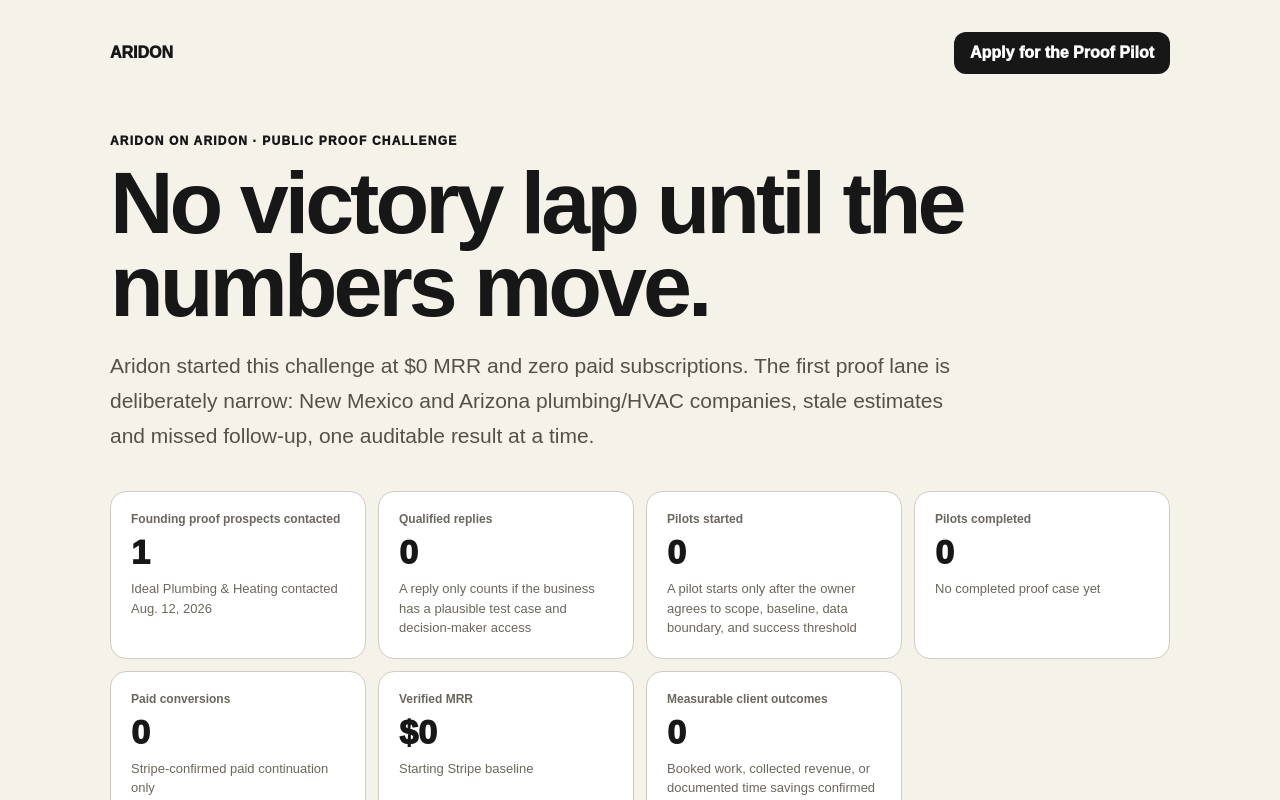
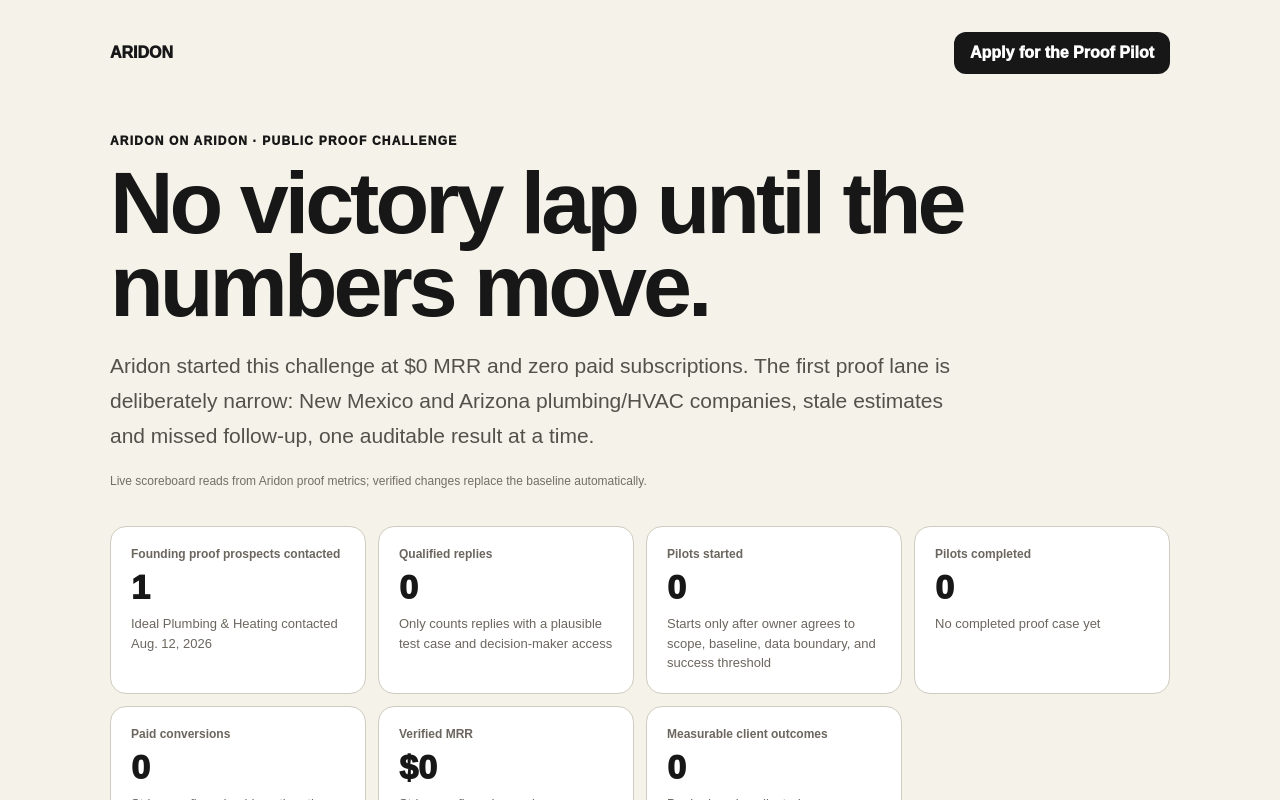
Before and after one commit to jimrusk/aridon-app, a Next.js app: page /business-os/proof in a window 1280 px wide. Shown: the top 800 px of the page. Built offline with nearby package versions, Linux system fonts and the light colour scheme; no server answers; the database is empty.

Commit message:
Make proof scoreboard live from Supabase

```diff
--- a/app/business-os/proof/page.tsx
+++ b/app/business-os/proof/page.tsx
@@ -1,16 +1,39 @@
+'use client';
+
+import { useEffect, useState } from 'react';
 import Link from 'next/link';
+import { getBrowserClient } from '../../../lib/supabase';
 
-const funnel = [
-  ['Founding proof prospects contacted','1','Ideal Plumbing & Heating contacted Aug. 12, 2026'],
-  ['Qualified replies','0','A reply only counts if the business has a plausible test case and decision-maker access'],
-  ['Pilots started','0','A pilot starts only after the owner agrees to scope, baseline, data boundary, and success threshold'],
-  ['Pilots completed','0','No completed proof case yet'],
-  ['Paid conversions','0','Stripe-confirmed paid continuation only'],
-  ['Verified MRR','$0','Starting Stripe baseline'],
-  ['Measurable client outcomes','0','Booked work, collected revenue, or documented time savings confirmed by the business'],
+type Metric = { id:string; label:string; value_text:string; note:string | null; sort_order:number; updated_at:string };
+
+const fallback: Metric[] = [
+  {id:'prospects_contacted',label:'Founding proof prospects contacted',value_text:'1',note:'Ideal Plumbing & Heating contacted Aug. 12, 2026',sort_order:10,updated_at:'2026-08-12T00:00:00Z'},
+  {id:'qualified_replies',label:'Qualified replies',value_text:'0',note:'Only counts replies with a plausible test case and decision-maker access',sort_order:20,updated_at:'2026-08-12T00:00:00Z'},
+  {id:'pilots_started',label:'Pilots started',value_text:'0',note:'Starts only after owner agrees to scope, baseline, data boundary, and success threshold',sort_order:30,updated_at:'2026-08-12T00:00:00Z'},
+  {id:'pilots_completed',label:'Pilots completed',value_text:'0',note:'No completed proof case yet',sort_order:40,updated_at:'2026-08-12T00:00:00Z'},
+  {id:'paid_conversions',label:'Paid conversions',value_text:'0',note:'Stripe-confirmed paid continuation only',sort_order:50,updated_at:'2026-08-12T00:00:00Z'},
+  {id:'mrr',label:'Verified MRR',value_text:'$0',note:'Stripe-confirmed recurring revenue',sort_order:60,updated_at:'2026-08-12T00:00:00Z'},
+  {id:'measurable_outcomes',label:'Measurable client outcomes',value_text:'0',note:'Booked work, collected revenue, or documented time savings confirmed by the business',sort_order:70,updated_at:'2026-08-12T00:00:00Z'},
 ];
 
 export default function AridonProofPage() {
+  const [metrics,setMetrics] = useState<Metric[]>(fallback);
+  const [lastUpdated,setLastUpdated] = useState('');
+
+  useEffect(() => {
+    let alive = true;
+    (async () => {
+      const db = getBrowserClient();
+      const { data, error } = await db.from('aridon_public_proof_metrics').select('id,label,value_text,note,sort_order,updated_at').order('sort_order');
+      if (!alive || error || !data?.length) return;
+      const rows = data as Metric[];
+      setMetrics(rows);
+      const latest = rows.map((r)=>new Date(r.updated_at).getTime()).filter(Number.isFinite).sort((a,b)=>b-a)[0];
+      if (latest) setLastUpdated(new Date(latest).toLocaleString());
+    })();
+    return () => { alive = false; };
+  },[]);
+
   return (
     <main style={{minHeight:'100vh',background:'#F5F2EA',color:'#171717',fontFamily:'Arial,sans-serif'}}>
       <section style={{maxWidth:1100,margin:'0 auto',padding:'32px 20px 80px'}}>
@@ -23,10 +46,11 @@ export default function AridonProofPage() {
           <div style={{fontSize:12,fontWeight:950,letterSpacing:1.2}}>ARIDON ON ARIDON · PUBLIC PROOF CHALLENGE</div>
           <h1 style={{fontSize:'clamp(48px,8vw,88px)',lineHeight:.94,letterSpacing:-4,margin:'14px 0 22px'}}>No victory lap until the numbers move.</h1>
           <p style={{fontSize:21,lineHeight:1.65,color:'#55514A',maxWidth:850}}>Aridon started this challenge at $0 MRR and zero paid subscriptions. The first proof lane is deliberately narrow: New Mexico and Arizona plumbing/HVAC companies, stale estimates and missed follow-up, one auditable result at a time.</p>
+          <p style={{fontSize:12,color:'#746E65'}}>{lastUpdated ? `Live scoreboard updated ${lastUpdated}` : 'Live scoreboard reads from Aridon proof metrics; verified changes replace the baseline automatically.'}</p>
         </div>
 
         <section style={{display:'grid',gridTemplateColumns:'repeat(auto-fit,minmax(220px,1fr))',gap:12,marginTop:38}}>
-          {funnel.map(([label,value,note]) => <article key={label} style={{background:'#fff',border:'1px solid #D1CBC0',borderRadius:16,padding:20}}><div style={{fontSize:12,fontWeight:900,color:'#6B665E'}}>{label}</div><div style={{fontSize:34,fontWeight:950,margin:'7px 0'}}>{value}</div><div style={{fontSize:13,lineHeight:1.5,color:'#6B665E'}}>{note}</div></article>)}
+          {metrics.map((metric) => <article key={metric.id} style={{background:'#fff',border:'1px solid #D1CBC0',borderRadius:16,padding:20}}><div style={{fontSize:12,fontWeight:900,color:'#6B665E'}}>{metric.label}</div><div style={{fontSize:34,fontWeight:950,margin:'7px 0'}}>{metric.value_text}</div><div style={{fontSize:13,lineHeight:1.5,color:'#6B665E'}}>{metric.note}</div></article>)}
         </section>
 
         <section style={{marginTop:46,display:'grid',gridTemplateColumns:'repeat(auto-fit,minmax(280px,1fr))',gap:14}}>
```
